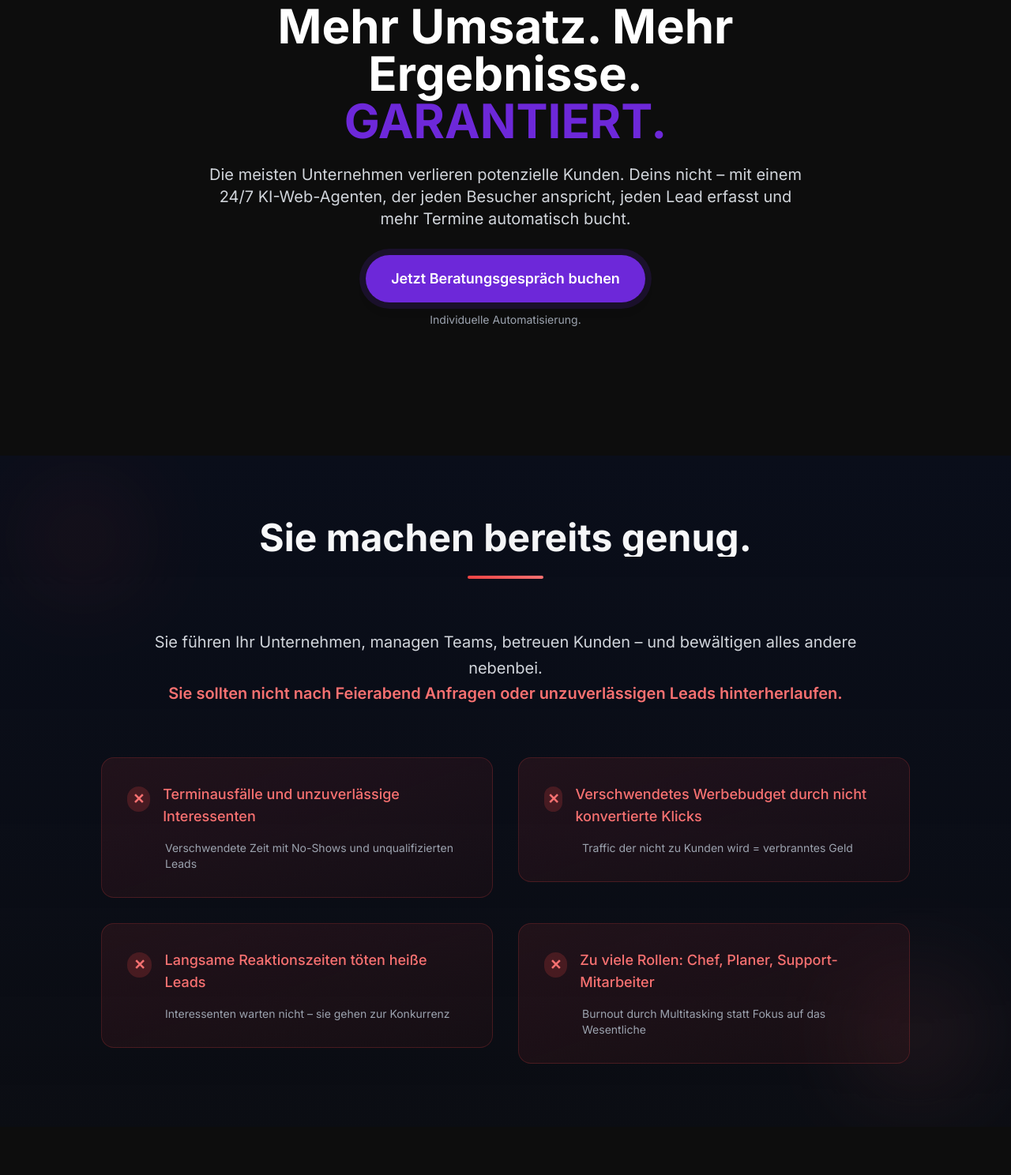
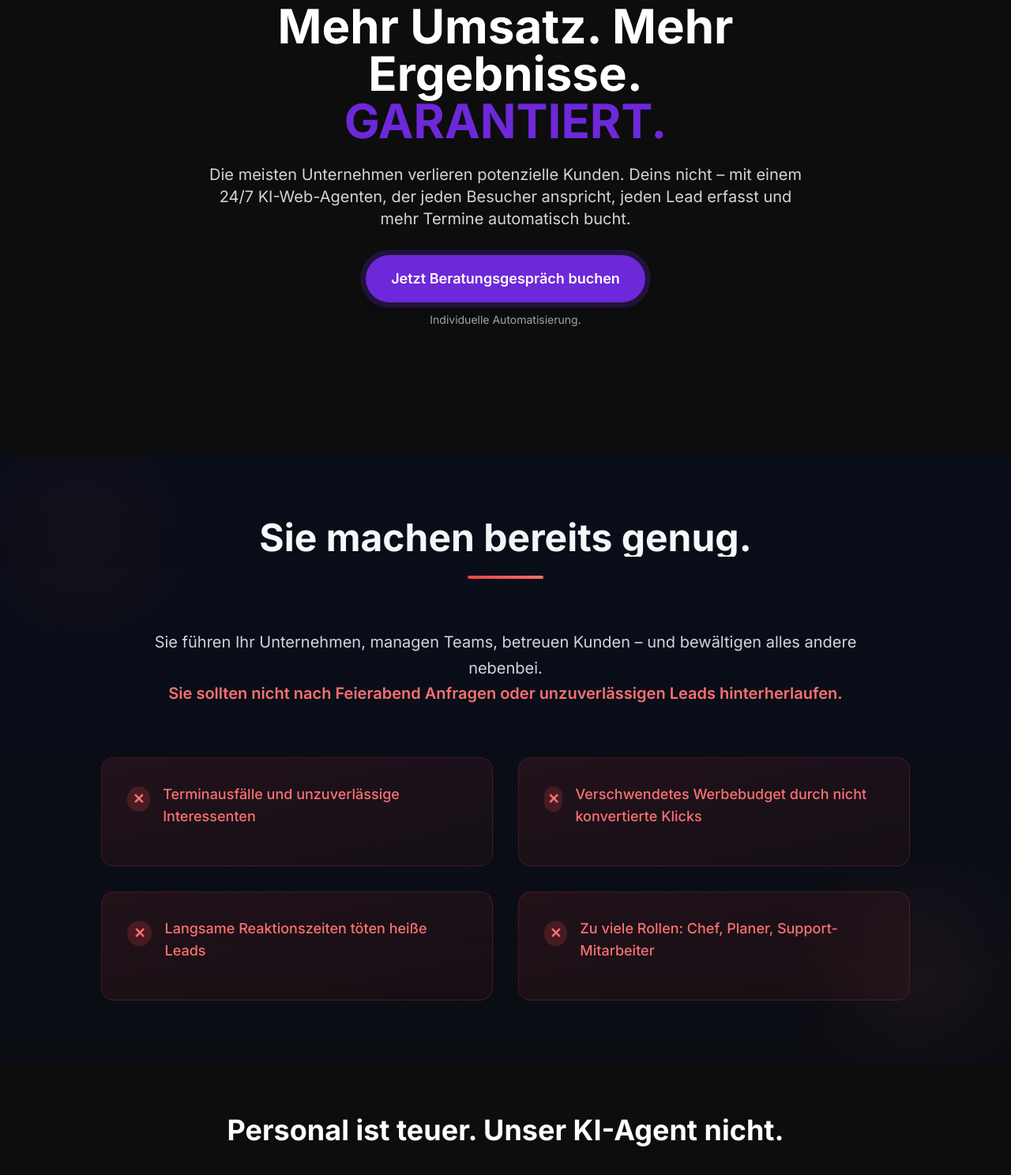
Before and after one commit to subsisdium/org-2.0, a website: page dist/index.html in a window 1280 px wide. Shown: the part 223-1711 px from the top of the page at 79% size. Drawn offline with nearby package versions, Linux system fonts and the light colour scheme.

Commit message:
Publish application

```diff
--- a/dist/index.html
+++ b/dist/index.html
@@ -8,8 +8,8 @@
   <link rel="preconnect" href="https://fonts.gstatic.com" crossorigin>
   <link href="https://fonts.googleapis.com/css2?family=Inter:wght@400;500;600;700;800&display=swap" rel="stylesheet">
   <link href="https://unpkg.com/aos@2.3.1/dist/aos.css" rel="stylesheet">
-  <script type="module" crossorigin src="/assets/index-D5IUB2tB.js"></script>
-  <link rel="stylesheet" crossorigin href="/assets/index-s7DYqLmx.css">
+  <script type="module" crossorigin src="/assets/index-CRN0ERXi.js"></script>
+  <link rel="stylesheet" crossorigin href="/assets/index-MjRlxjTx.css">
 </head>
 <body class="bg-dark text-white font-inter">
   <!-- Header -->
@@ -79,7 +79,6 @@
                 </div>
                 <span class="text-lg font-medium">Terminausfälle und unzuverlässige Interessenten</span>
               </div>
-              <p class="text-gray-400 text-sm ml-12">Verschwendete Zeit mit No-Shows und unqualifizierten Leads</p>
             </div>
           </div>
           <div class="group" data-aos="fade-left" data-aos-delay="400">
@@ -90,7 +89,6 @@
                 </div>
                 <span class="text-lg font-medium">Verschwendetes Werbebudget durch nicht konvertierte Klicks</span>
               </div>
-              <p class="text-gray-400 text-sm ml-12">Traffic der nicht zu Kunden wird = verbranntes Geld</p>
             </div>
           </div>
           <div class="group" data-aos="fade-right" data-aos-delay="500">
@@ -101,7 +99,6 @@
                 </div>
                 <span class="text-lg font-medium">Langsame Reaktionszeiten töten heiße Leads</span>
               </div>
-              <p class="text-gray-400 text-sm ml-12">Interessenten warten nicht – sie gehen zur Konkurrenz</p>
             </div>
           </div>
           <div class="group" data-aos="fade-left" data-aos-delay="600">
@@ -112,7 +109,6 @@
                 </div>
                 <span class="text-lg font-medium">Zu viele Rollen: Chef, Planer, Support-Mitarbeiter</span>
               </div>
-              <p class="text-gray-400 text-sm ml-12">Burnout durch Multitasking statt Fokus auf das Wesentliche</p>
             </div>
           </div>
         </div>
```
Also changed, not shown: dist/assets/index-CRN0ERXi.js (renamed from dist/assets/index-D5IUB2tB.js), dist/assets/index-MjRlxjTx.css (added), dist/assets/index-s7DYqLmx.css (deleted).
